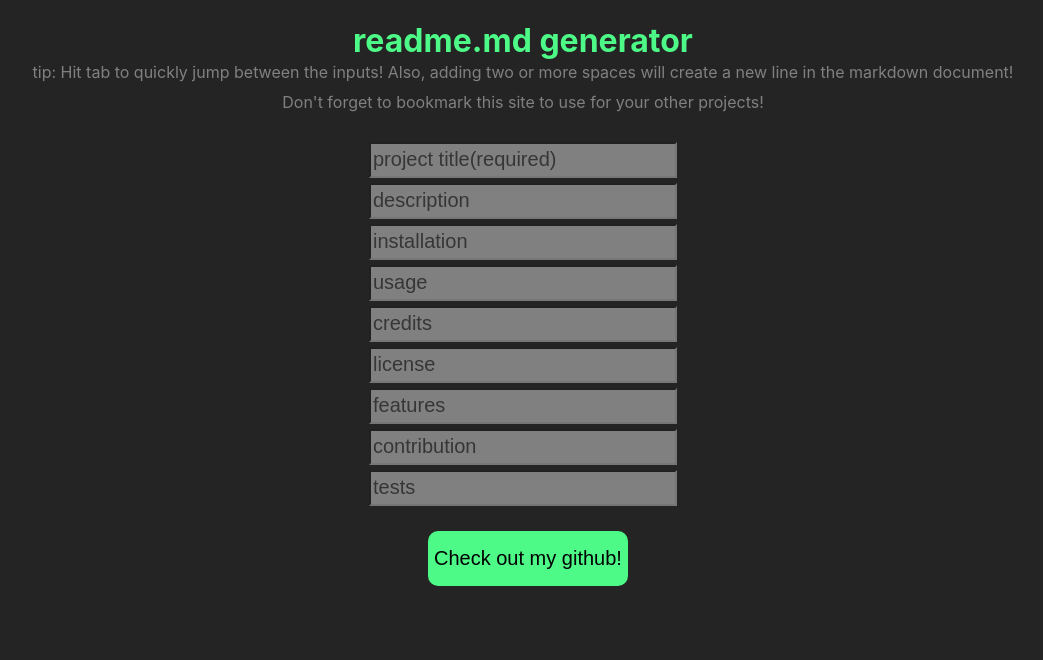
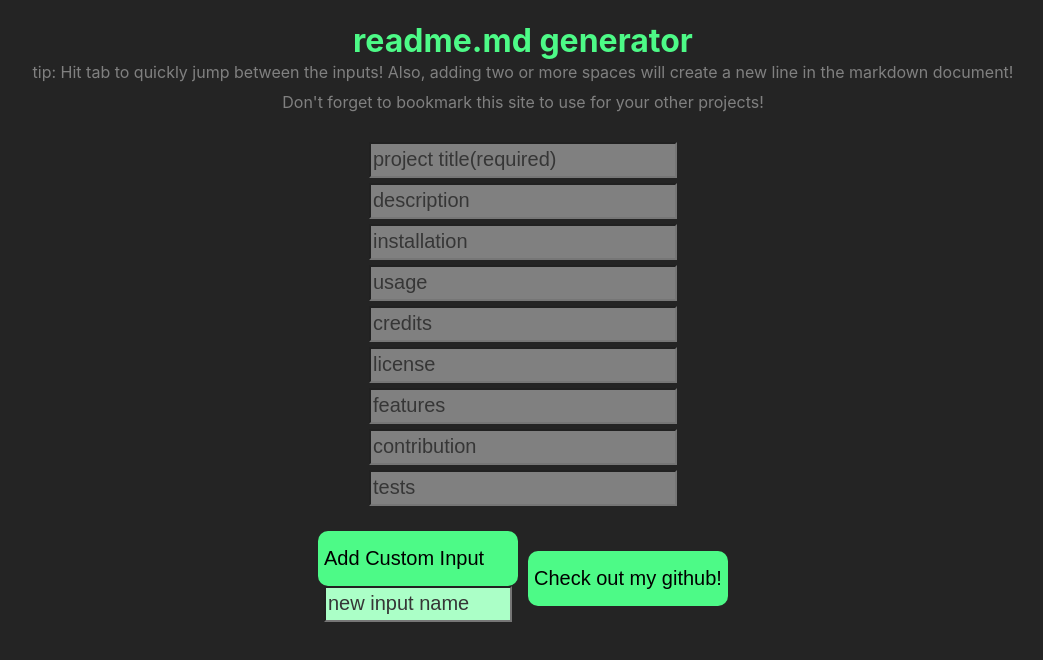
Before and after one commit to BroderickHywell/professional-read-me-generator, a React (Create React App) app: page / in a window 1280 px wide. Shown: the top 660 px of the page, without its empty margins (117-1160 px from the left). Built offline with nearby package versions, Linux system fonts and the light colour scheme.

Commit message:
added functionality for new custom inputs to be added by the user

```diff
--- a/src/App.css
+++ b/src/App.css
@@ -72,3 +72,47 @@ a{
   display: flex;
   margin-left: 10px;
 }
+
+#custom-input-button {
+  display: flex;
+}
+
+.custom-contact-buttons {
+  display: flex;
+  flex-direction: row;
+  align-items: center;
+  justify-content: center;
+  margin-bottom: 20px;
+}
+
+#inputs-div {
+  display: flex;
+  flex-direction: column;
+}
+
+#new-input-form input {
+  background-color: #abffc7;
+  width: 180px;
+  color: black;
+}
+
+/* SCROLLBAR STYLES */
+/* width */
+::-webkit-scrollbar {
+  width: 10px;
+}
+
+/* Track */
+::-webkit-scrollbar-track {
+  background: #3b3b3b;
+}
+
+/* Handle */
+::-webkit-scrollbar-thumb {
+  background: #4dfa87;
+}
+
+/* Handle on hover */
+::-webkit-scrollbar-thumb:hover {
+  background: #abffc7;
+}
--- a/src/App.js
+++ b/src/App.js
@@ -51,6 +51,22 @@ function buttonStatus(){
     document.getElementById('download-button').style.display = 'flex'
 }
 
+function addField(event){
+  event.preventDefault()
+  if(document.getElementById('new-input-input').value !== ''){
+    let inputForm = document.getElementById('inputs-div')
+    let newField = document.createElement('input')
+    let newFieldName = document.getElementById('new-input-input').value
+    newField.setAttribute('type', 'text')
+    newField.setAttribute('placeholder', newFieldName)
+    newField.setAttribute('id', newFieldName)
+
+    inputForm.appendChild(newField)
+  }else{
+    document.getElementById('new-input-input').value = 'enter a valid input'
+  }
+}
+
 // main function
 function App() {
   return (
@@ -59,6 +75,7 @@ function App() {
       <span id='tip-span'>tip: Hit tab to quickly jump between the inputs! Also, adding two or more spaces will create a new line in the markdown document!</span>
       <span>Don't forget to bookmark this site to use for your other projects!</span>
       <form id='readme-form' onSubmit={handleForm}>
+        <div id='inputs-div'>
           <input type='text' onChange={buttonStatus} id='title-input' placeholder='project title(required)' required/>
           <input type='text' id='description-input' placeholder='description'/>
           <input type='text' id='installation-input' placeholder='installation'/>
@@ -68,9 +85,16 @@ function App() {
           <input type='text' id='features-input' placeholder='features'/>
           <input type='text' id='contribution-input' placeholder='contribution'/>
           <input type='text' id='tests-input' placeholder='tests'/>
+        </div>
         <button id='download-button' onClick={() => {downloadMarkdownFile(markdownContent)}}>download your readme.md</button>
       </form>
+      <div className='custom-contact-buttons'>
+        <form id='new-input-form' onSubmit={addField}>
+          <button id='custom-input-button'>Add Custom Input</button>
+          <input placeholder='new input name' type='text' id='new-input-input'/>
+        </form>
         <a href='https://www.github.com/BroderickHywell' target='_blank' rel='noreferrer'><button className='contact-button'>Check out my github!</button></a>
+      </div>
     </div>
   )
 }
```
Lines whose indentation alone changed are shown as unchanged.
